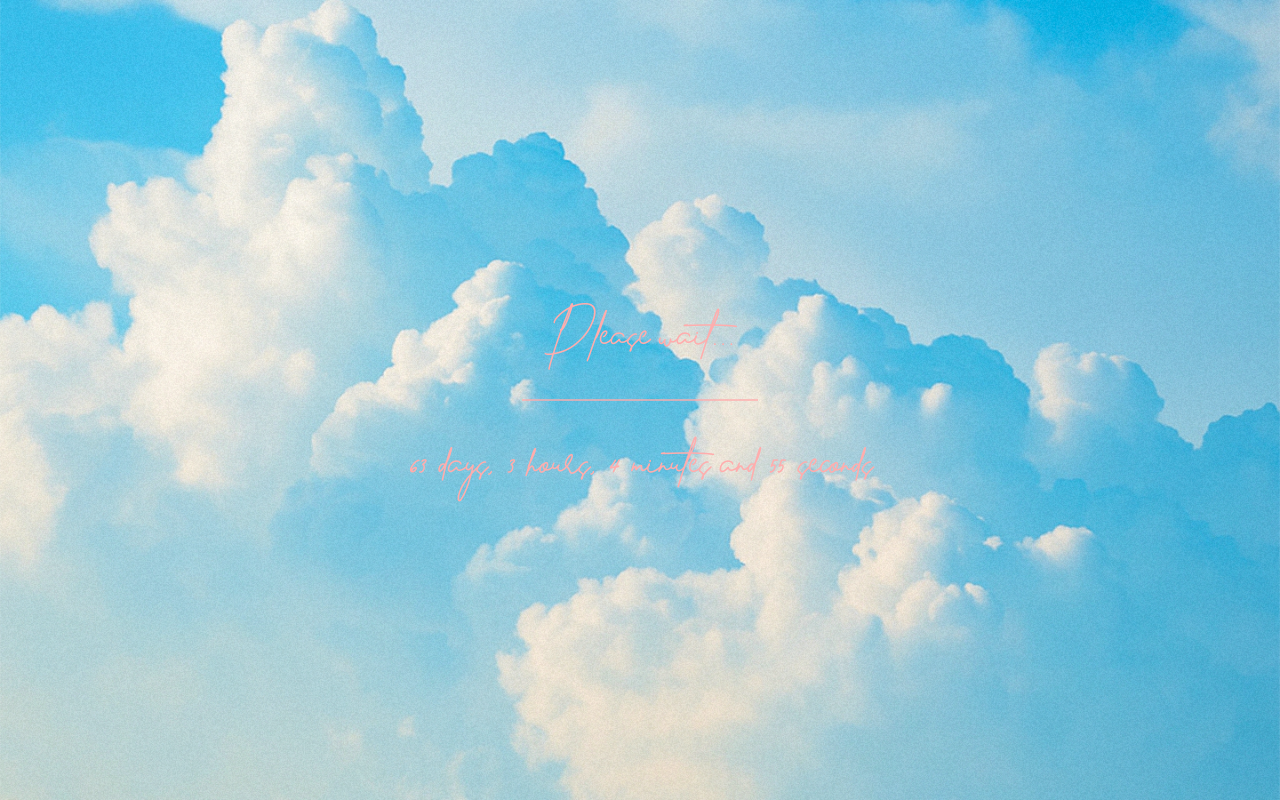
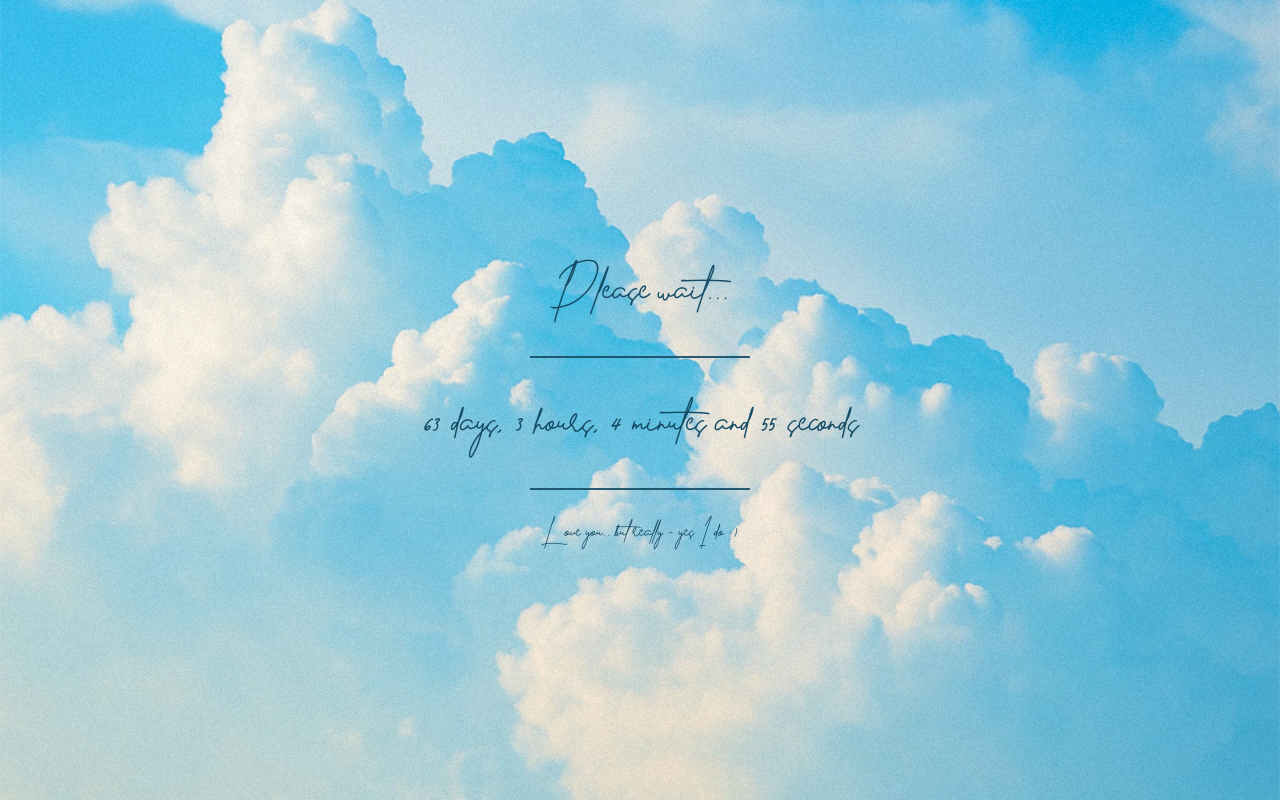
Before and after one commit to ZloyBublik/Darina_Present, a Flask app: page / in a window 1280 px wide. Run offline with Flask 3, Linux system fonts and the light colour scheme.

Commit message:
First Feature + Different Bgs based on time of day

```diff
--- a/main.py
+++ b/main.py
@@ -11,5 +11,6 @@ def home():
         return render_template("index.html")
 
 if __name__ == "__main__":
-    port = int(os.environ.get("PORT", 5000))  # Use Render's assigned port
-    app.run(host="0.0.0.0", port=port, debug=True)
+    #port = int(os.environ.get("PORT", 5000))  # Use Render's assigned port
+    #app.run(host="0.0.0.0", port=port, debug=True)
+    app.run(debug=True)
--- a/templates/index.html
+++ b/templates/index.html
@@ -2,7 +2,9 @@
 <html lang="en">
 <head>
   <meta charset="UTF-8">
-  <title>Hi Darina!</title>
+  <link rel="stylesheet" href="https://www.w3schools.com/w3css/5/w3.css">
+  <link rel="icon" type="image/x-icon" href="/static/icon.ico">
+  <title><3</title>
   <style>
     @font-face {
       font-family: 'Fancy';
@@ -32,7 +34,7 @@
     hr {
       width: 50%;          /* smaller line */
       margin: 20px auto;   /* center it */
-      border: 1px solid #ffadad;
+      border: 1px solid #154c65;
       opacity: 0.7;
     }
 
@@ -44,6 +46,8 @@
     <div id="message">Please wait...</div>
     <hr>
     <div id="countdown"></div>
+    <hr>
+    <div id="wish" style="font-size: 2rem; max-width: 30rem; margin: 0 auto" class="w3-animate-opacity"></div>
   </div>
 
 
@@ -74,7 +78,34 @@
       `${t.days} days, ${t.hours} hours, ${t.minutes} minutes and ${t.seconds} seconds`;
   }
 
+  function updateBackground() {
+    const now = new Date();
+    const hours = now.getHours();          // 0–23
+
+    if (hours >= 22 || hours < 6) {        // from 20:00 to 05:59 → night background
+        document.body.style.backgroundImage = "url('/static/night_bg.png')";
+        document.body.style.color = "#abbabd";
+        document.querySelectorAll('hr').forEach(hr => {
+            hr.style.borderColor = '#abbabd';     // or a darker pink for night if you prefer
+            hr.style.opacity = '0.9';
+        });
+    } else {                               // day background
+        document.body.style.backgroundImage = "url('/static/background.png')";
+        document.body.style.color = "#154c65";
+        document.querySelectorAll('hr').forEach(hr => {
+            hr.style.borderColor = '#154c65';     // or a darker pink for night if you prefer
+            hr.style.opacity = '0.9';
+        });
+    }
+  }
+
+  const messages = ["Love you.. but really - yes I do :)", "Enjoy your time with Zoe <3", "Please paint on my hands more - I love it (and fine maybe I don't show it but I really do)", "Hm. I might hug you today", "How do you always look so good? Really though, how?", "Hope you like the musical :) I'll try to find you before the show", "Last day of school yayy!! Please video call me on the holidays, I'll miss seeing you :("];
+  const day = new Date().getDate();
+  document.getElementById("wish").textContent = messages[day-12];
+
   setInterval(updateCountdown, 1000);
+  setInterval(updateBackground, 60000);
+  updateBackground();
   updateCountdown();
 </script>
 
--- a/templates/valentines.html
+++ b/templates/valentines.html
@@ -91,8 +91,14 @@
       `${t.days} DAYS, ${t.hours} hours, ${t.minutes} minutes and ${t.seconds} seconds`;
   }
 
+  function setWish() {
+    const day = new Date().getDate();
+    document.getElementById("wish").textContent = `${day}`;
+  }
+
   setInterval(updateCountdown, 1000);
   updateCountdown();
+  setWish()
 </script>
 
 </body>
```
Also changed, not shown: static/icon.ico (added), static/night_bg.png (added).
